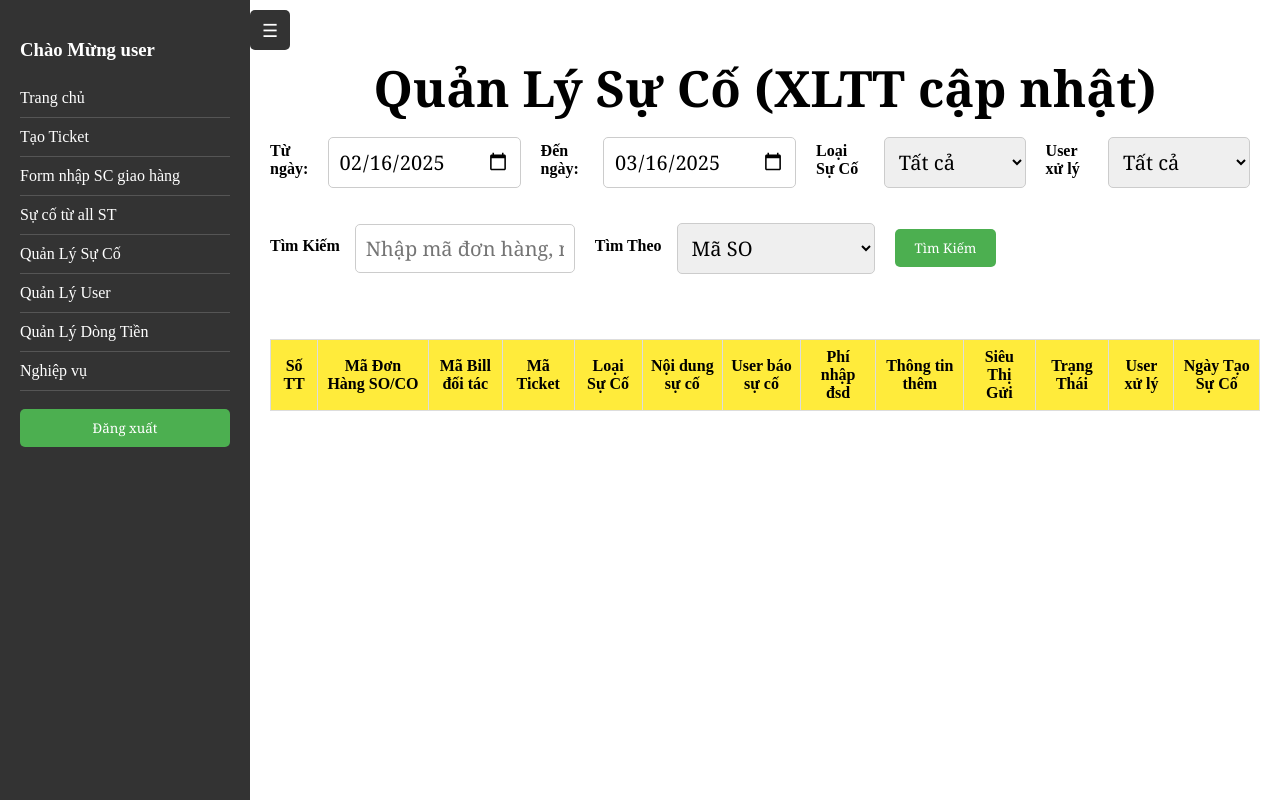
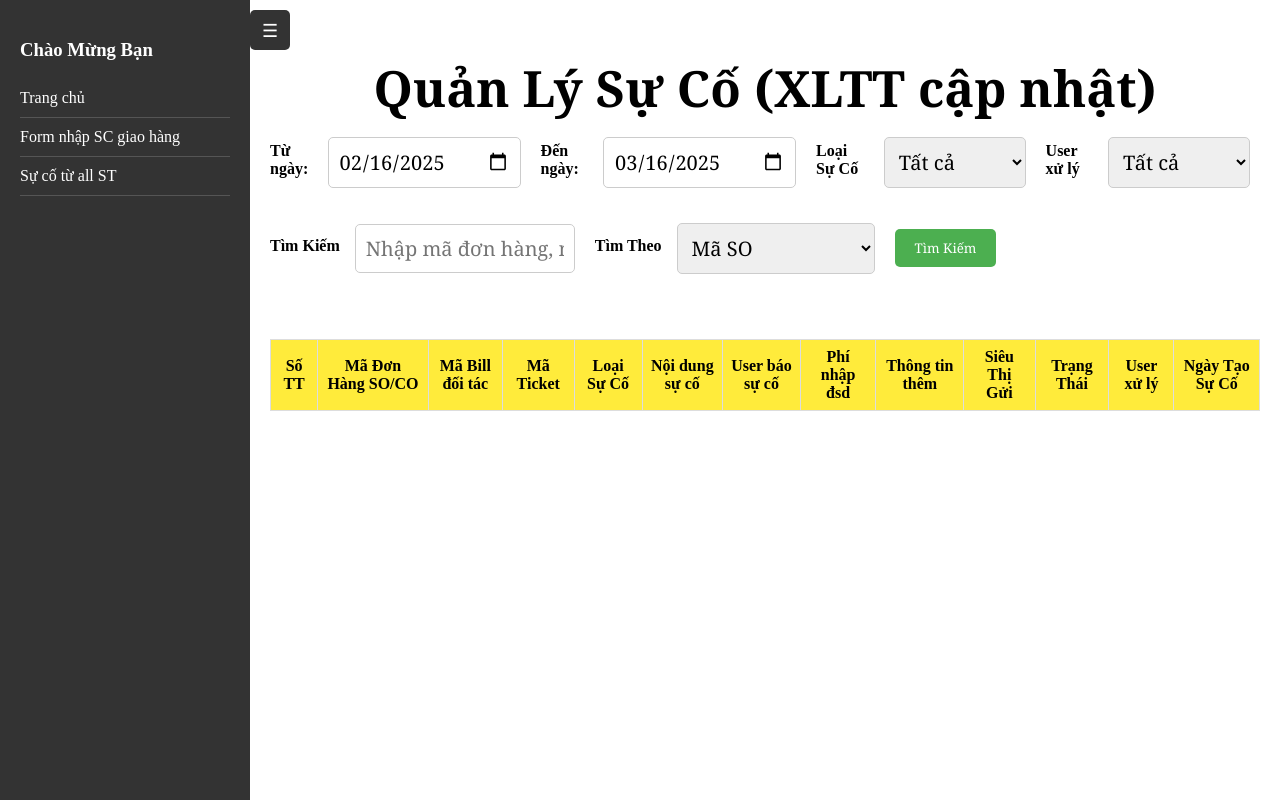
Before and after one commit to vinhqn1910/xucovanchuyen, a plain HTML site: page tra-cuu-thong-tin.html in a window 1280 px wide. Drawn offline with Linux system fonts and the light colour scheme; no server answers; a script that the page names is missing.

Commit message:
Update tra-cuu-thong-tin.html

```diff
--- a/tra-cuu-thong-tin.html
+++ b/tra-cuu-thong-tin.html
@@ -13,16 +13,10 @@
 
 <body>
     <div class="menu" id="menu">
-        <h3 id="welcome-message">Chào Mừng user</h3>
+        <h3 id="welcome-message">Chào Mừng Bạn</h3>
         <a href="homepage.html" id="menu-homepage">Trang chủ</a>
-        <a href="newticket.html" id="menu-newticket">Tạo Ticket</a>
         <a href="formsc.html" id="menu-formsc" target="_blank">Form nhập SC giao hàng</a>
         <a href="tra-cuu-thong-tin.html" id="menu-tra-cuu-thong-tin">Sự cố từ all ST</a>
-        <a href="ticket-management.html" id="menu-ticket-management">Quản Lý Sự Cố</a>
-        <a href="user-management.html" id="menu-user-management">Quản Lý User</a>
-        <a href="money-management.html" id="menu-money-management">Quản Lý Dòng Tiền</a>
-        <a href="form-xu-ly.html" id="menu-form-xu-ly">Nghiệp vụ</a><br>
-        <button id="logout-btn">Đăng xuất</button><br><br><br><br><br>
     </div>
 
 
@@ -120,7 +114,7 @@
         content.classList.toggle('shifted');
     }
     </script>
-        <script type="module" src="login_check.js"></script>
+
 </body>
 
 </html>
```
